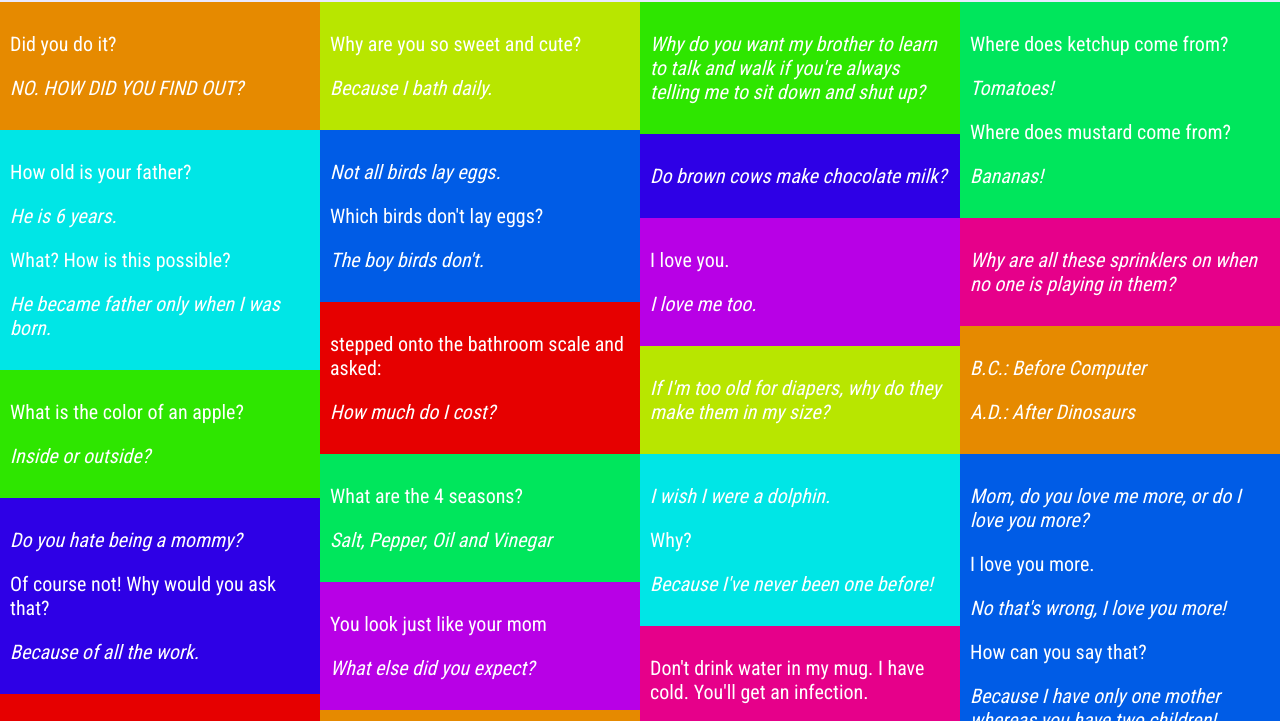
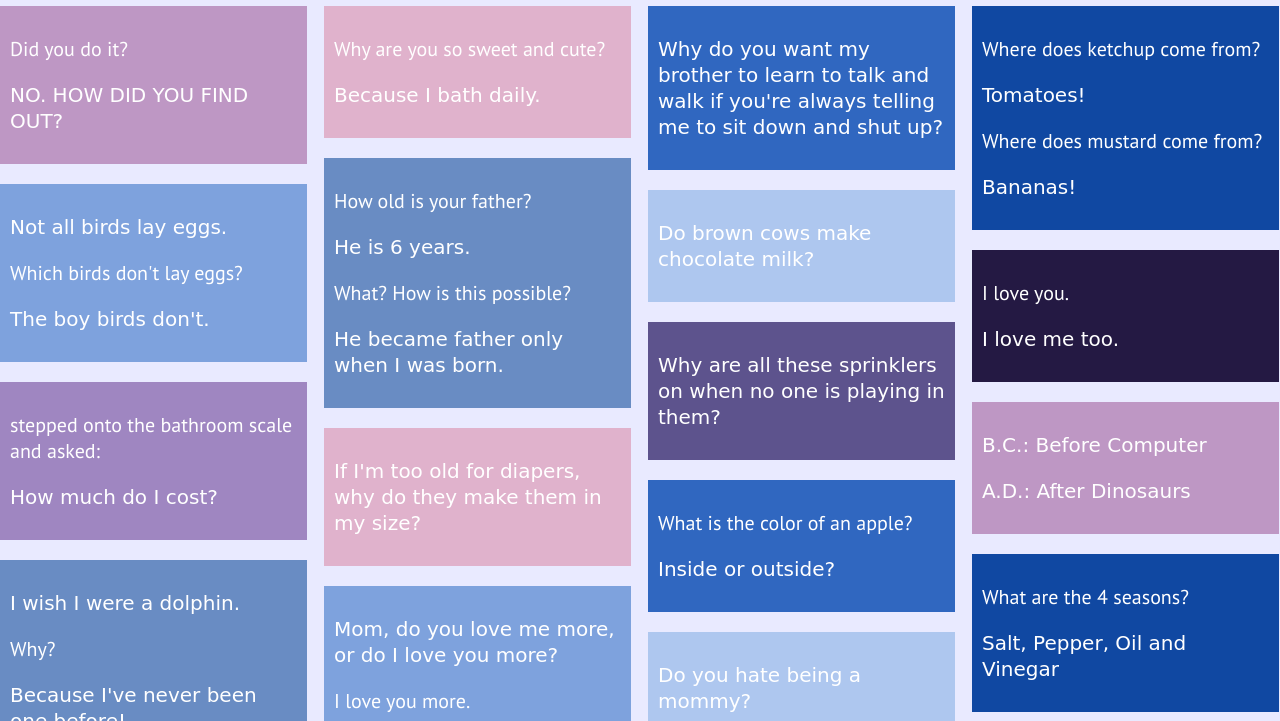
Before and after one commit to xming13/things-kids-say, a plain HTML site: page index.html in a window 1280 px wide. Shown: the part 79-800 px from the top of the page. Drawn offline with Linux system fonts and the light colour scheme; a web font is replaced by a local one.

Commit message:
Styling update

```diff
--- a/css/app.css
+++ b/css/app.css
@@ -2,7 +2,7 @@ body,
 html {
     margin: 0;
     padding: 0;
-    font-family: 'Roboto Condensed', sans-serif;
+    font-family: 'PT Sans', sans-serif;
     background-color: #E9EAFF;
 }
 
@@ -10,20 +10,26 @@ h1 {
     margin-left: 20px;
 }
 
-.rainbowed > *:nth-child(10n+0) { background-color: hsl(   0, 100%, 45%); }
-.rainbowed > *:nth-child(10n+1) { background-color: hsl(  36, 100%, 45%); }
-.rainbowed > *:nth-child(10n+2) { background-color: hsl(  72, 100%, 45%); }
-.rainbowed > *:nth-child(10n+3) { background-color: hsl( 108, 100%, 45%); }
-.rainbowed > *:nth-child(10n+4) { background-color: hsl( 144, 100%, 45%); }
-.rainbowed > *:nth-child(10n+5) { background-color: hsl( 180, 100%, 45%); }
-.rainbowed > *:nth-child(10n+6) { background-color: hsl( 216, 100%, 45%); }
-.rainbowed > *:nth-child(10n+7) { background-color: hsl( 252, 100%, 45%); }
-.rainbowed > *:nth-child(10n+8) { background-color: hsl( 288, 100%, 45%); }
-.rainbowed > *:nth-child(10n+9) { background-color: hsl( 324, 100%, 45%); }
+p em {
+  font-family: 'McLaren', cursive;
+  font-style: normal;
+}
+
+.rainbowed > *:nth-child(10n+0) { background-color: hsla(255, 45%, 18%, 1); }
+.rainbowed > *:nth-child(10n+1) { background-color: hsla(250, 26%, 44%, 1); }
+.rainbowed > *:nth-child(10n+2) { background-color: hsla(266, 32%, 64%, 1); }
+.rainbowed > *:nth-child(10n+3) { background-color: hsla(292, 28%, 68%, 1); }
+.rainbowed > *:nth-child(10n+4) { background-color: hsla(327, 43%, 79%, 1); }
+
+.rainbowed > *:nth-child(10n+5) { background-color: hsla(217, 60%, 47%, 1); }
+.rainbowed > *:nth-child(10n+6) { background-color: hsla(217, 82%, 35%, 1); }
+.rainbowed > *:nth-child(10n+7) { background-color: hsla(217, 43%, 59%, 1); }
+.rainbowed > *:nth-child(10n+8) { background-color: hsla(217, 58%, 68%, 1); }
+.rainbowed > *:nth-child(10n+9) { background-color: hsla(217, 67%, 81%, 1); }
 
 .item {
-    width: 25%;
     padding: 10px;
+    margin-bottom: 20px;
     -webkit-box-sizing: border-box;
     -moz-box-sizing: border-box;
     box-sizing: border-box;
@@ -31,13 +37,19 @@ h1 {
     font-size: 20px;
 }
 
+.grid-sizer,
+.item { width: 24%; }
+
+.gutter-sizer { width: 1.33%; }
+
 /* Smartphones (portrait and landscape) ----------- */
 @media only screen
 and (min-width : 320px)
 and (max-width : 480px) {
-    .item {
-        width: 100%;
-    }
+  .grid-sizer,
+  .item { width: 100%; }
+
+  .gutter-sizer { width: 0%; }
 }
 
 /* iPads (portrait and landscape) ----------- */
@@ -45,7 +57,8 @@ and (max-width : 480px) {
 @media only screen
 and (min-width : 480px)
 and (max-width : 1024px) {
-   .item {
-        width: 50%;
-   }
+  .grid-sizer,
+  .item { width: 48%; }
+
+  .gutter-sizer { width: 4%; }
 }
--- a/index.html
+++ b/index.html
@@ -3,7 +3,8 @@
 <head>
     <title>Things kids say</title>
     <link type="text/css" rel="stylesheet" href="css/app.css"/>
-    <link href='http://fonts.googleapis.com/css?family=Roboto+Condensed' rel='stylesheet' type='text/css'>
+    <link href="https://fonts.googleapis.com/css?family=PT+Sans" rel="stylesheet">
+    <link href="https://fonts.googleapis.com/css?family=McLaren" rel="stylesheet">
     <meta name="viewport" content="width=device-width, initial-scale=1.0, maximum-scale=1.0, user-scalable=no"/>
 	<script>
 	  (function(i,s,o,g,r,a,m){i['GoogleAnalyticsObject']=r;i[r]=i[r]||function(){
@@ -20,6 +21,8 @@
 <h1>Things Kids Say</h1>
 
 <section id="container" class="rainbowed">
+    <div class="grid-sizer"></div>
+    <div class="gutter-sizer"></div>
     <div class="item">
         <p>Did you do it?</p>
         <p><em>NO. HOW DID YOU FIND OUT?</em></p>
@@ -199,12 +202,15 @@
         var container = document.querySelector('#container');
 
         var msnry = new Masonry(container, {
-            itemSelector: '.item'
+            itemSelector: '.item',
+            columnWidth: '.grid-sizer',
+            gutter: '.gutter-sizer',
+            percentPosition: true
         });
 
         setTimeout(function() {
             msnry.layout();
-        }, 100);
+        }, 400);
     });
 </script>
 </body>
```
